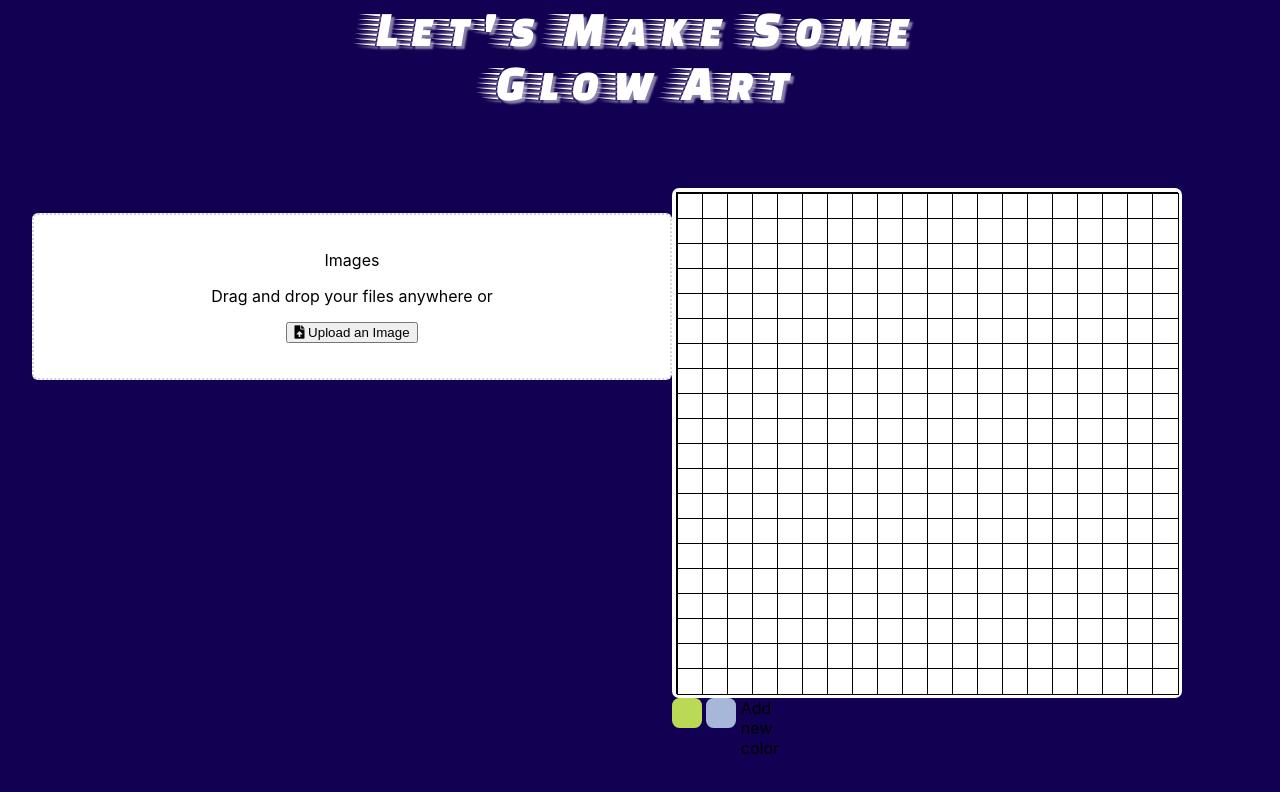
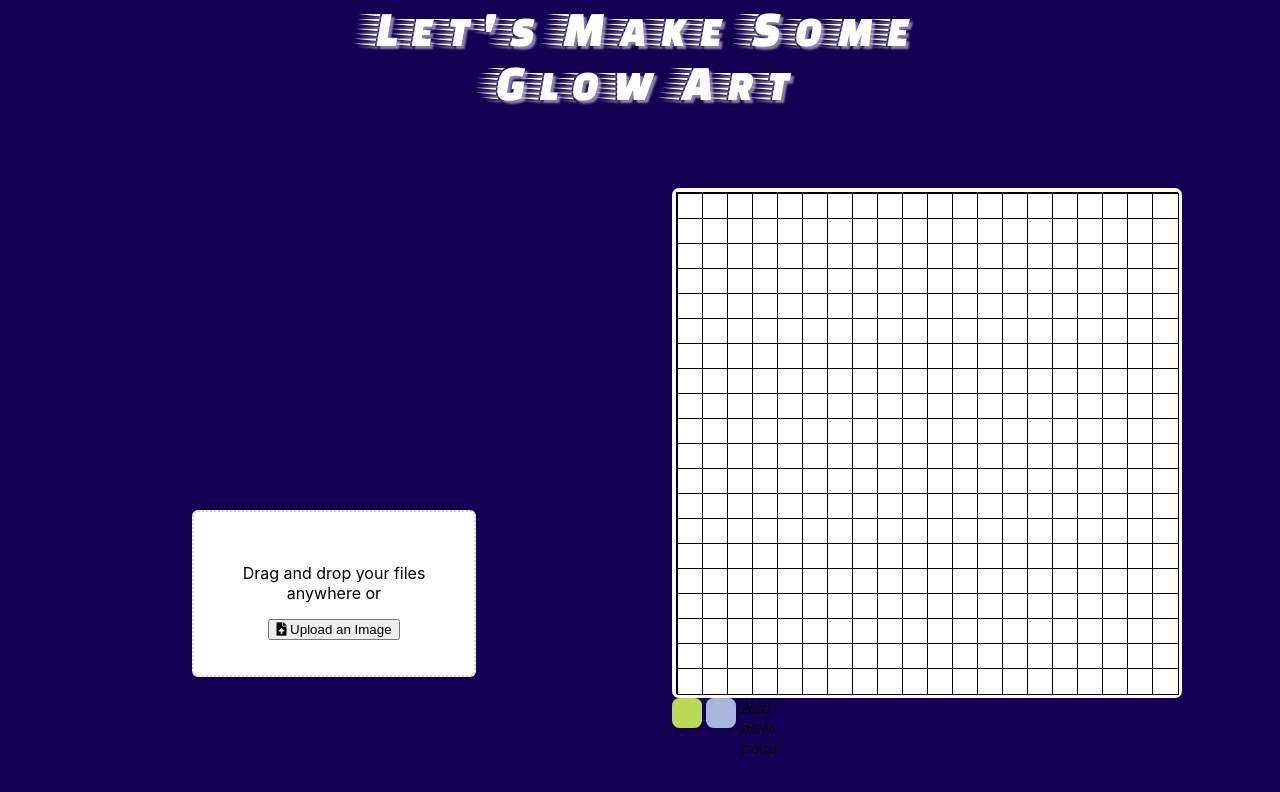
Before and after one commit to Revlisc/pixelart, a React (Create React App) app: page / in a window 1280 px wide. Shown: the top 792 px of the page. Built offline with nearby package versions, Linux system fonts and the light colour scheme.

Commit message:
small updates to picker css

```diff
--- a/src/Components/FilePicker/FilePicker.css
+++ b/src/Components/FilePicker/FilePicker.css
@@ -8,6 +8,7 @@
     flex-direction: column;
     align-items: center;
     background-color: white;
+    width: 50%;
 }
 
 .fileInput {
--- a/src/Components/FilePicker/FilePicker.js
+++ b/src/Components/FilePicker/FilePicker.js
@@ -27,9 +27,9 @@ const FilePicker = ({label, updateFilesCb, ...otherProps}) => {
     const addNewFiles = (newFiles) => {
         for (let file of newFiles) {
           if (file.size) {
-            if (!otherProps.multiple) {
-              return { file };
-            }
+            //if (!otherProps.multiple) {
+            //  return { file };
+            //}
             files[file.name] = file;
           }
         }
@@ -54,7 +54,6 @@ const FilePicker = ({label, updateFilesCb, ...otherProps}) => {
         <>
         {Object.keys(files).length === 0 ? (
         <section className='fileUploadContainer'>
-            <label>{label}</label>
             <p>Drag and drop your files anywhere or</p>
             <button type="button" onClick={handleUploadBtnClick}>
                 <i className="fas fa-file-upload" />
--- a/src/Components/Panel/Panel.css
+++ b/src/Components/Panel/Panel.css
@@ -9,6 +9,8 @@
 
 .left {
   width: 50%;
+  align-items: center;
+  align-content: center;
 }
 
 .right {
@@ -30,3 +32,9 @@
   margin-bottom: 0;
   text-shadow: 3px 3px 2px rgba(255, 255, 255, 0.5);
 }
+
+.form {
+  align-items: center;
+  justify-content: center;
+  margin-left: 25%;
+}
--- a/src/Components/Panel/Panel.js
+++ b/src/Components/Panel/Panel.js
@@ -20,8 +20,8 @@ const Panel = () => {
             <div className='container'>
 
                 <div className='left'>
-                    <form onSubmit={handleSubmit}>
-                        <FilePicker accept='.jpg,.png,.jpeg' label='Images' updateFilesCb={updateUploadedFiles} />
+                    <form onSubmit={handleSubmit} className='form'>
+                        <FilePicker accept='.jpg,.png,.jpeg' updateFilesCb={updateUploadedFiles} />
                     </form>
                 </div>
                 <div className='right'>
```
